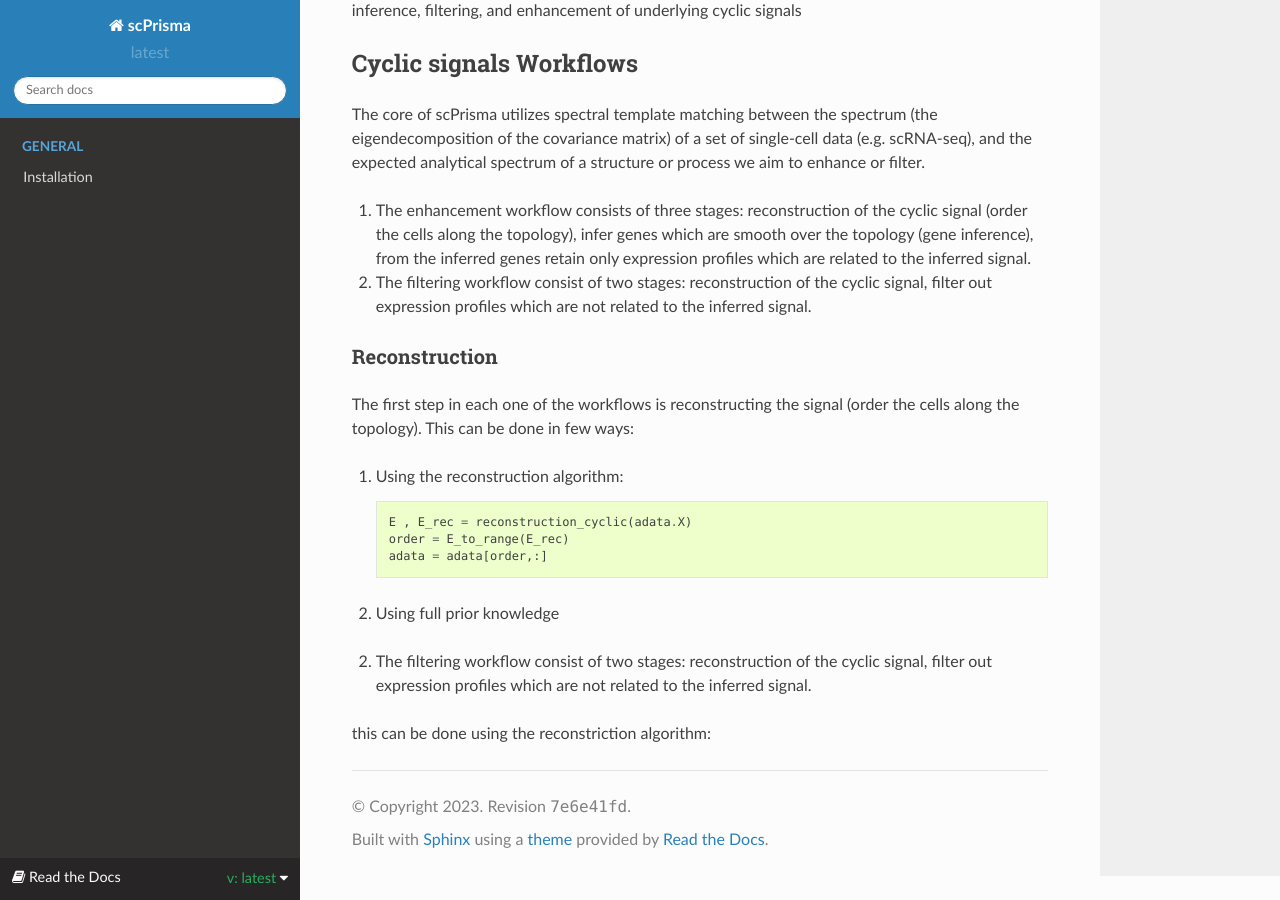
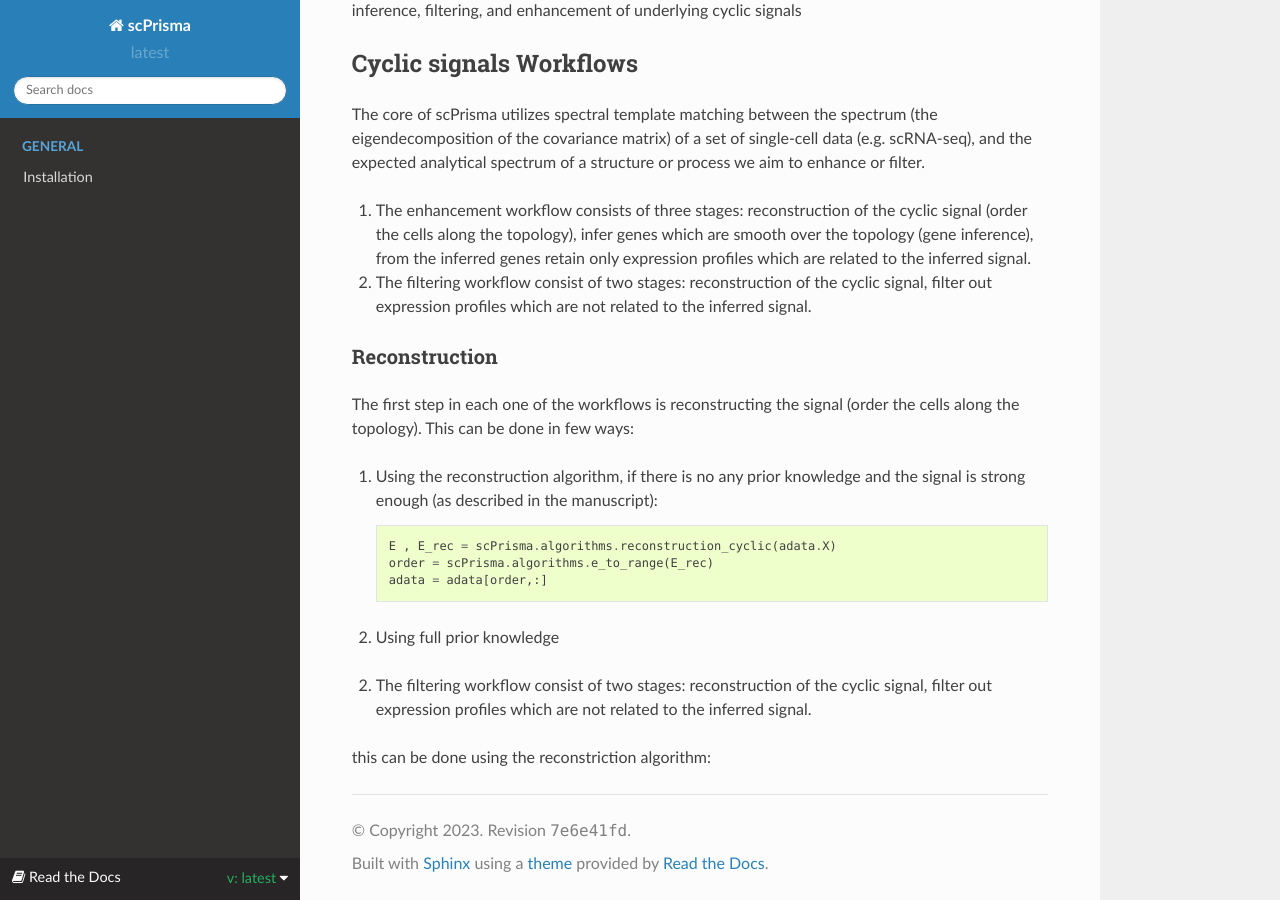
Before and after one commit to nitzanlab/scPrisma, a Sphinx documentation site: the page built from docs/usage_cyclic_signal.rst, in a window 1280 px wide and 900 px high, scrolled down 1033 px. Built offline with Sphinx 7.4.7 and the Read the Docs theme 2.0.0, drawn with Linux system fonts in a browser that asks for light colours; pages that are not in the unit, such as notebooks, are missing from menus.

Commit message:
Update usage_cyclic_signal.rst

```diff
--- a/docs/usage_cyclic_signal.rst
+++ b/docs/usage_cyclic_signal.rst
@@ -30,10 +30,10 @@ Reconstruction
 The first step in each one of the workflows is reconstructing the signal (order the cells along the topology).
 This can be done in few ways:
 
-1. Using the reconstruction algorithm::
+1. Using the reconstruction algorithm, if there is no any prior knowledge and the signal is strong enough (as described in the manuscript)::
 
-      E , E_rec = reconstruction_cyclic(adata.X)
-      order = E_to_range(E_rec)
+      E , E_rec = scPrisma.algorithms.reconstruction_cyclic(adata.X)
+      order = scPrisma.algorithms.e_to_range(E_rec)
       adata = adata[order,:]
 
 
```
